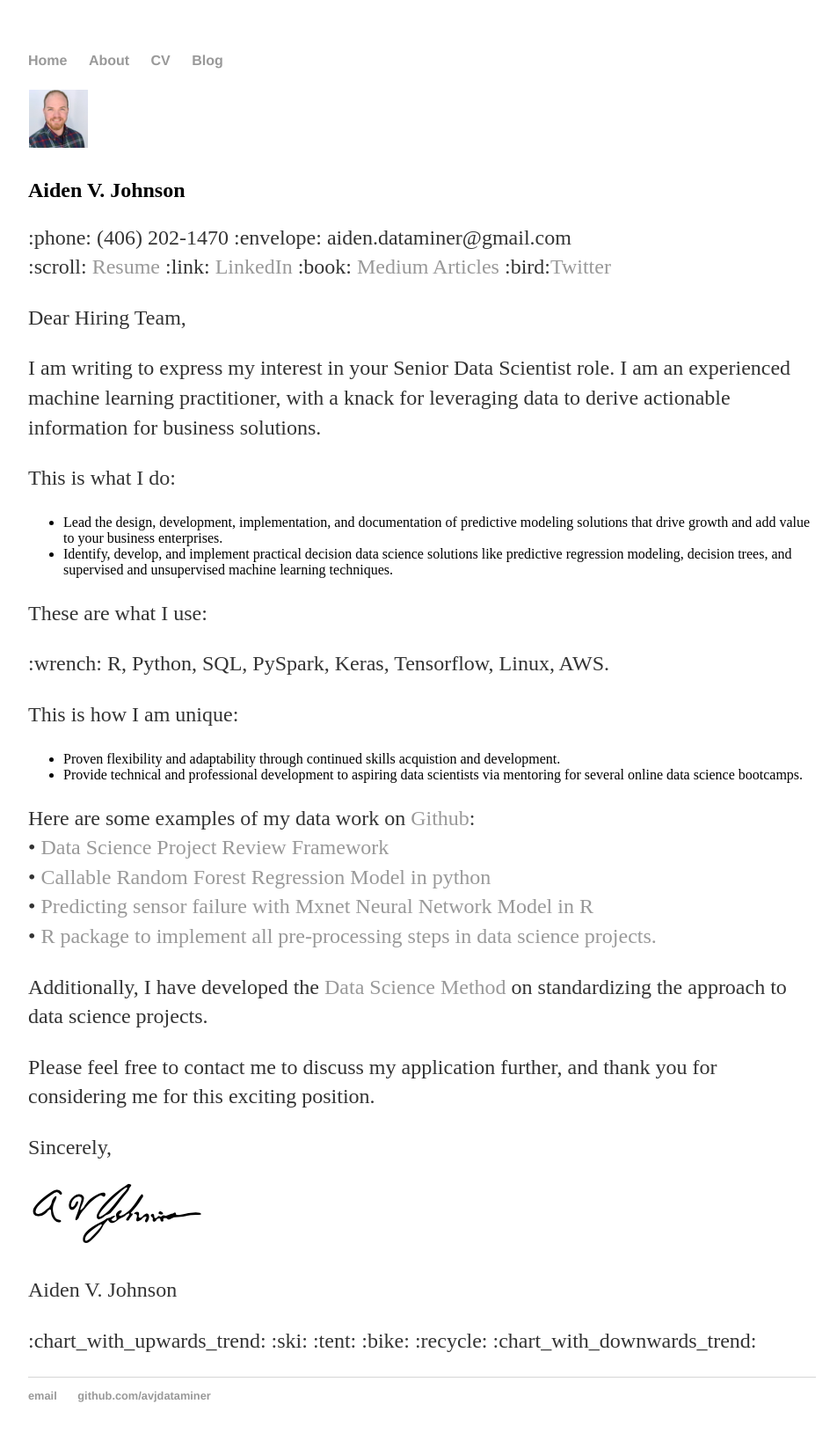
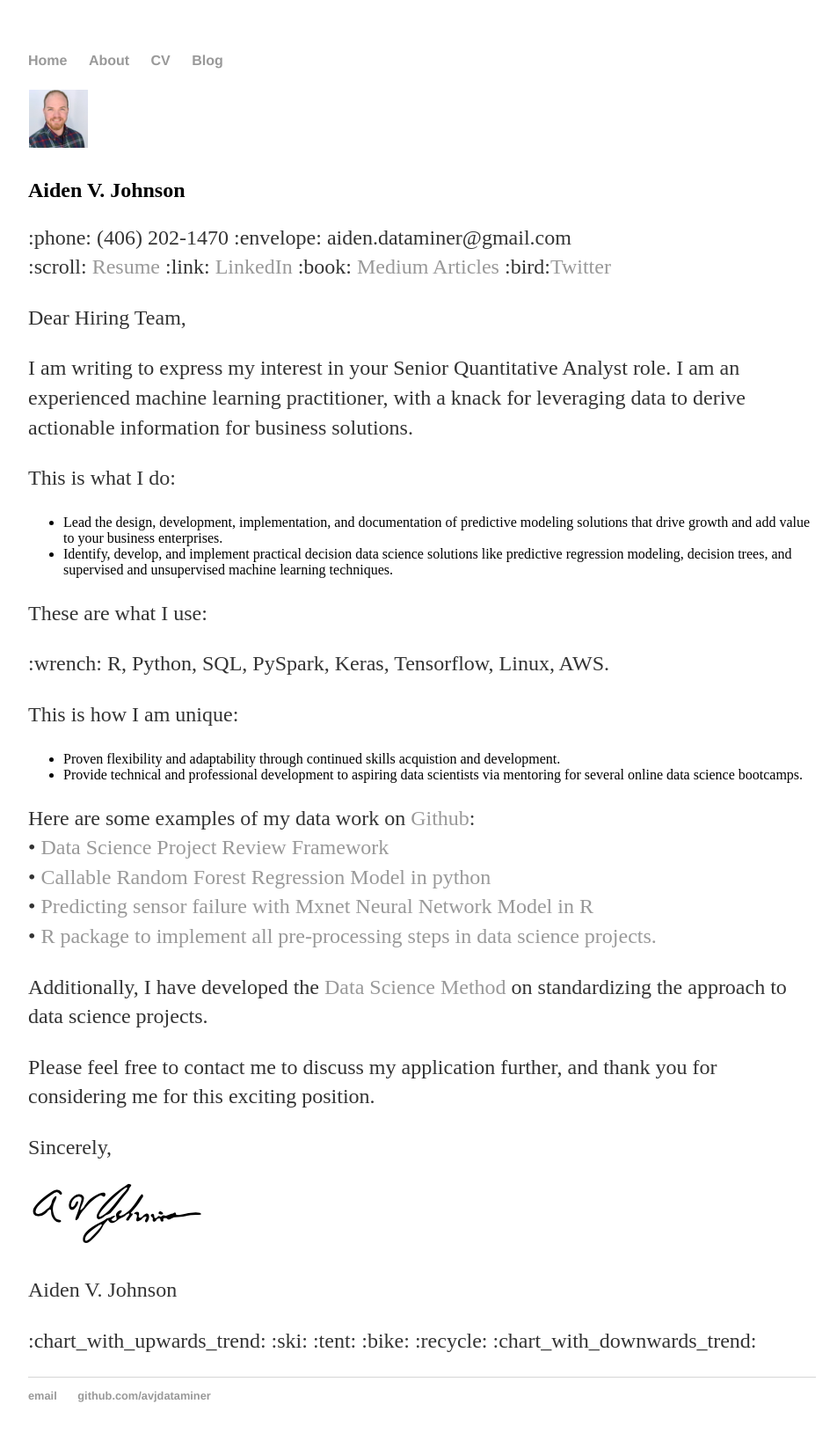
Before and after one commit to AVJdataminer/AVJdataminer.github.io, a Jekyll site: the page built from CoverLetterSDS_git.md, in a window 1280 px wide. Shown: the whole page at 88% size, without its empty margins (160-1112 px from the left). Built offline with Jekyll 4.4.1, drawn with Linux system fonts in a browser that asks for light colours; our own code applies the rules of GitHub Pages for plain Markdown files.

Commit message:
QA added in place of DS

```diff
--- a/CoverLetterSDS_git.md
+++ b/CoverLetterSDS_git.md
@@ -5,7 +5,7 @@
 
 Dear Hiring Team,
 
-I am writing to express my interest in your Senior Data Scientist role. I am an experienced machine learning practitioner, with a knack for leveraging data to derive actionable information for business solutions.
+I am writing to express my interest in your Senior Quantitative Analyst role. I am an experienced machine learning practitioner, with a knack for leveraging data to derive actionable information for business solutions.
 
 This is what I do:
 - Lead the design, development, implementation, and documentation of predictive modeling solutions that drive growth and add value to your business enterprises.
```
